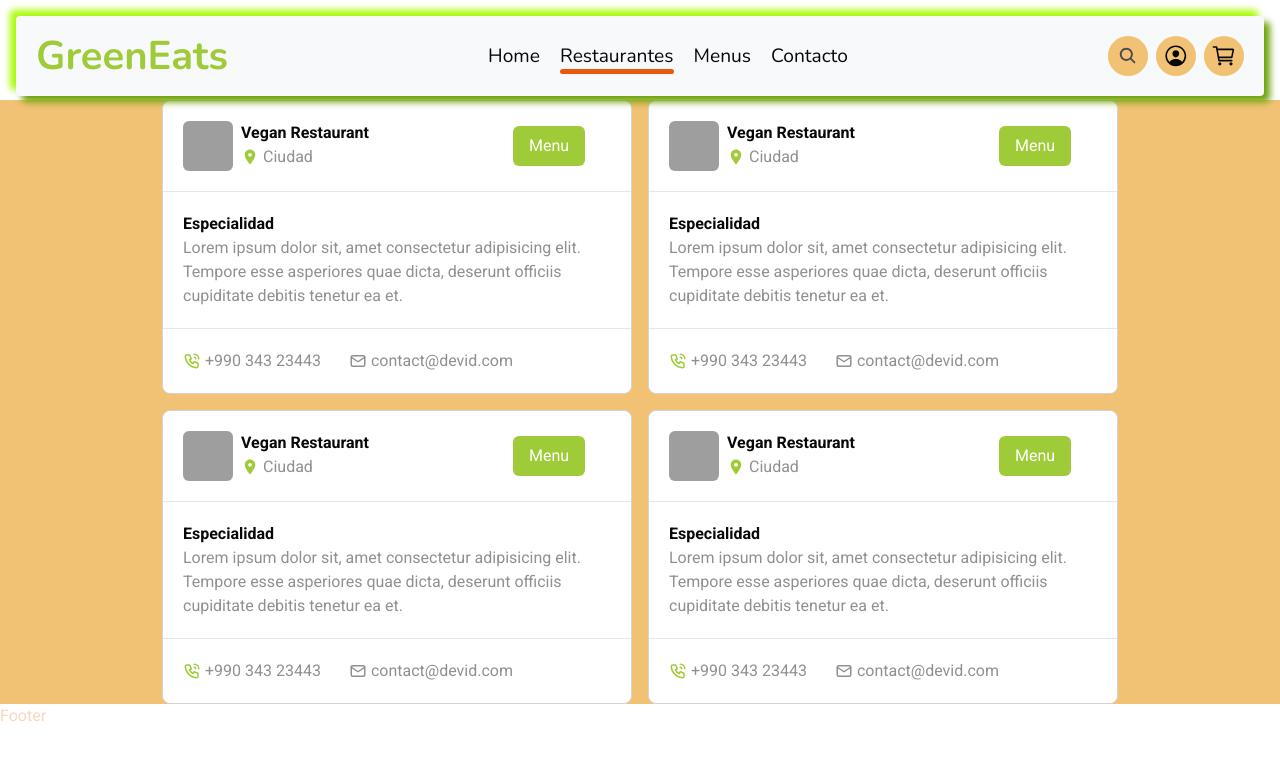
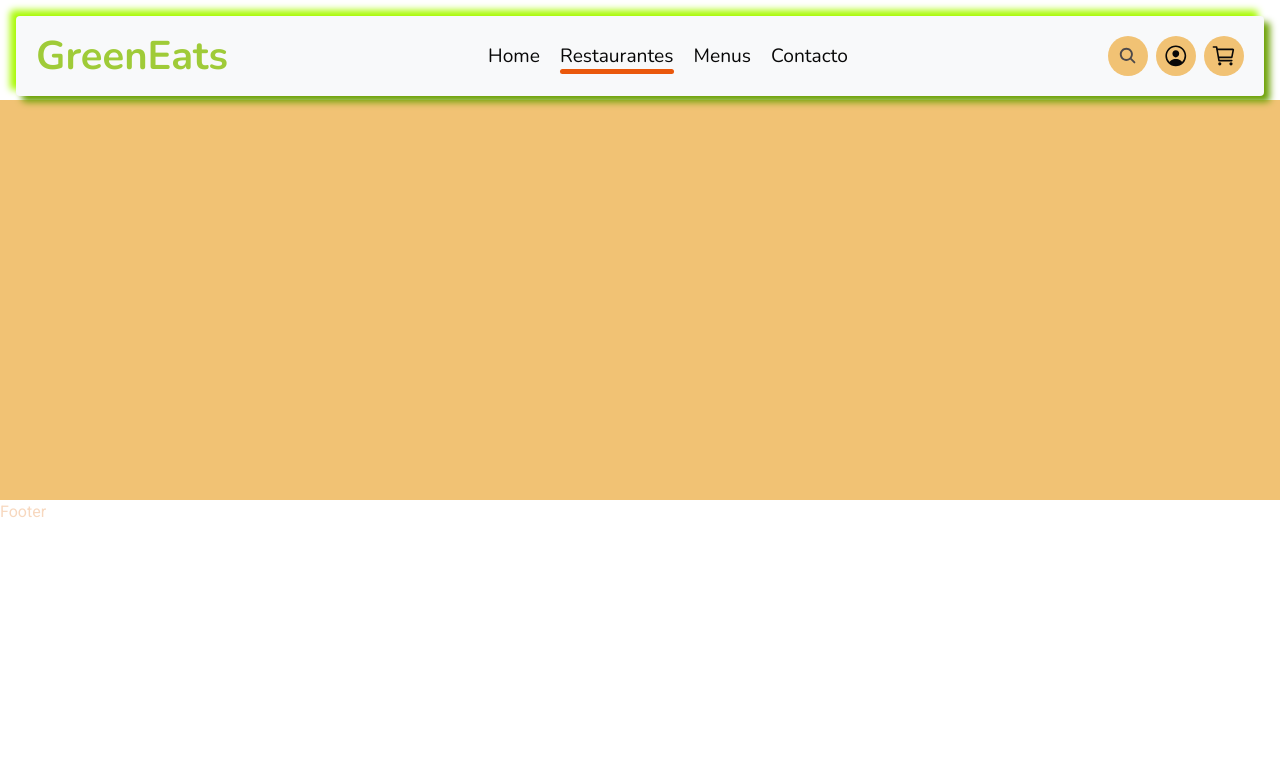
Before and after one commit to manuelperezdearce/s10-nc, a React (Vite) app in the folder frontend/: page /restaurant in a window 1280 px wide. Shown: the top 760 px of the page. Built offline with nearby package versions, Linux system fonts and the light colour scheme; grey boxes are pictures that could not be loaded.

Commit message:
probando cosas

```diff
--- a/frontend/package.json
+++ b/frontend/package.json
@@ -13,6 +13,7 @@
     "@reduxjs/toolkit": "^1.9.5",
     "localforage": "^1.10.0",
     "match-sorter": "^6.3.1",
+    "node-vibrant": "^3.2.1-alpha.1",
     "react": "^18.2.0",
     "react-dom": "^18.2.0",
     "react-icons": "^4.10.1",
--- a/frontend/src/layout/Main/Main.jsx
+++ b/frontend/src/layout/Main/Main.jsx
@@ -4,13 +4,13 @@ const Main = () => {
   return (
     <main className='main w-full h-screen  bg-greenCustom overflow-hidden box-border flex flex-col justify-start items-center content-center gap-[2rem]'>
       <section className='banner w-screen min-h-[calc(100vh)] bg-orange-500 flex flex-col justify-start items-center content-center'>
-        <div className='bannerContainer w-screen h-[calc(100%-110px)]'>
+        {/* <div className='bannerContainer w-screen h-[calc(100%-110px)]'>
           <section className='w-screen h-1/2 bg-purple-400'>
             <h1>¡Bienvenido a <span>GreenEats Delivery</span></h1>
             <h2> Tu conexión con la comida saludable y sostenible directamente en tu hogar!</h2>
           </section>
           <section className='w-screen h-1/2 bg-slate-400' />
-        </div>
+        </div> */}
       </section>
       <button className='botonPruebas'>Boton de pruebas</button>
     </main>
--- a/frontend/src/pages/restaurant/Restaurant.jsx
+++ b/frontend/src/pages/restaurant/Restaurant.jsx
@@ -4,12 +4,12 @@ import { setActiveIndex } from '../../features/nav/navSlice'
 import { RestaurantCard } from '../../components/RestaurantCard/RestaurantCard'
 
 // para que simulen la lista de restaurantes, hasta este la db
-const ListOfRestaurant = [
-  { _id: '1', ing: 'https://res.cloudinary.com/dpiwmbsog/image/upload/v1692745587/fitnessMatket/rest4_qcdlvq.jpg', nombre: 'Casa Blanca', descripcion: 'Lorem ipsum dolor sit, amet consectetur adipisicing elit. Tempore esse asperiores quae dicta, deserunt officiis cupiditate debitis tenetur ea et.', ciudad: 'bs As', direccion: 'Av. Rivadavia 1901, C1033 AAJ, Buenos Aires', especialidad: 'Lorem ipsum dolor sit, amet consectetur adipisicing elit. Tempore esse asperiores quae dicta, deserunt officiis cupiditate debitis tenetur ea et.' },
-  { _id: '2', ing: 'https://res.cloudinary.com/dpiwmbsog/image/upload/v1692745587/fitnessMatket/rest5_pbyngs.png', nombre: 'Buenos Aires Restaurant', descripcion: 'Lorem ipsum dolor sit, amet consectetur adipisicing elit. Tempore esse asperiores quae dicta, deserunt officiis cupiditate debitis tenetur ea et.', ciudad: 'Buenos Aires', direccion: 'ABC, Carlos Pellegrini 111, C1009 C1009ABC, Buenos Aires', especialidad: 'Lorem ipsum dolor sit, amet consectetur adipisicing elit. Tempore esse asperiores quae dicta, deserunt officiis cupiditate debitis tenetur ea et.' },
-  { _id: '3', ing: 'https://res.cloudinary.com/dpiwmbsog/image/upload/v1692745587/fitnessMatket/rest1_kfyb0q.jpg', nombre: 'El Mercado', descripcion: 'Lorem ipsum dolor sit, amet consectetur adipisicing elit. Tempore esse asperiores quae dicta, deserunt officiis cupiditate debitis tenetur ea et.', ciudad: 'Buenos Aires', direccion: 'Calle, Martha Salotti 445, Buenos Aires', especialidad: 'Lorem ipsum dolor sit, amet consectetur adipisicing elit. Tempore esse asperiores quae dicta, deserunt officiis cupiditate debitis tenetur ea et.' },
-  { _id: '4', ing: 'https://res.cloudinary.com/dpiwmbsog/image/upload/v1692745587/fitnessMatket/rest2_o2sp8o.jpg', nombre: 'El Motivo RestoBar', descripcion: 'Lorem ipsum dolor sit, amet consectetur adipisicing elit. Tempore esse asperiores quae dicta, deserunt officiis cupiditate debitis tenetur ea et.', ciudad: 'Buenos Aires', direccion: 'Av. S. Martín 3305, C1416CSI CABA', especialidad: 'Lorem ipsum dolor sit, amet consectetur adipisicing elit. Tempore esse asperiores quae dicta, deserunt officiis cupiditate debitis tenetur ea et.' }
-]
+// const ListOfRestaurant = [
+//   { _id: '1', ing: 'https://res.cloudinary.com/dpiwmbsog/image/upload/v1692745587/fitnessMatket/rest4_qcdlvq.jpg', nombre: 'Casa Blanca', descripcion: 'Lorem ipsum dolor sit, amet consectetur adipisicing elit. Tempore esse asperiores quae dicta, deserunt officiis cupiditate debitis tenetur ea et.', ciudad: 'bs As', direccion: 'Av. Rivadavia 1901, C1033 AAJ, Buenos Aires', especialidad: 'Lorem ipsum dolor sit, amet consectetur adipisicing elit. Tempore esse asperiores quae dicta, deserunt officiis cupiditate debitis tenetur ea et.' },
+//   { _id: '2', ing: 'https://res.cloudinary.com/dpiwmbsog/image/upload/v1692745587/fitnessMatket/rest5_pbyngs.png', nombre: 'Buenos Aires Restaurant', descripcion: 'Lorem ipsum dolor sit, amet consectetur adipisicing elit. Tempore esse asperiores quae dicta, deserunt officiis cupiditate debitis tenetur ea et.', ciudad: 'Buenos Aires', direccion: 'ABC, Carlos Pellegrini 111, C1009 C1009ABC, Buenos Aires', especialidad: 'Lorem ipsum dolor sit, amet consectetur adipisicing elit. Tempore esse asperiores quae dicta, deserunt officiis cupiditate debitis tenetur ea et.' },
+//   { _id: '3', ing: 'https://res.cloudinary.com/dpiwmbsog/image/upload/v1692745587/fitnessMatket/rest1_kfyb0q.jpg', nombre: 'El Mercado', descripcion: 'Lorem ipsum dolor sit, amet consectetur adipisicing elit. Tempore esse asperiores quae dicta, deserunt officiis cupiditate debitis tenetur ea et.', ciudad: 'Buenos Aires', direccion: 'Calle, Martha Salotti 445, Buenos Aires', especialidad: 'Lorem ipsum dolor sit, amet consectetur adipisicing elit. Tempore esse asperiores quae dicta, deserunt officiis cupiditate debitis tenetur ea et.' },
+//   { _id: '4', ing: 'https://res.cloudinary.com/dpiwmbsog/image/upload/v1692745587/fitnessMatket/rest2_o2sp8o.jpg', nombre: 'El Motivo RestoBar', descripcion: 'Lorem ipsum dolor sit, amet consectetur adipisicing elit. Tempore esse asperiores quae dicta, deserunt officiis cupiditate debitis tenetur ea et.', ciudad: 'Buenos Aires', direccion: 'Av. S. Martín 3305, C1416CSI CABA', especialidad: 'Lorem ipsum dolor sit, amet consectetur adipisicing elit. Tempore esse asperiores quae dicta, deserunt officiis cupiditate debitis tenetur ea et.' }
+// ]
 
 const Restaurant = () => {
   const dispatch = useDispatch()
@@ -25,8 +25,8 @@ const Restaurant = () => {
       ref={restaurantRef}
       className='mt-[100px] w-full min-h-[400px] bg-lightBrownCustom flex flex-wrap justify-center items-center gap-4 text-blackCustom font-parrafo text-[2rem]'
     >
-      {ListOfRestaurant.map((restaurant) => <RestaurantCard key={restaurant._id} {...restaurant} />
-      )}
+      {/* {ListOfRestaurant.map((restaurant) => <RestaurantCard key={restaurant._id} {...restaurant} />
+      )} */}
 
     </div>
   )
```
Also changed, not shown: 1 other file (tests, documents, lock files or other folders).
